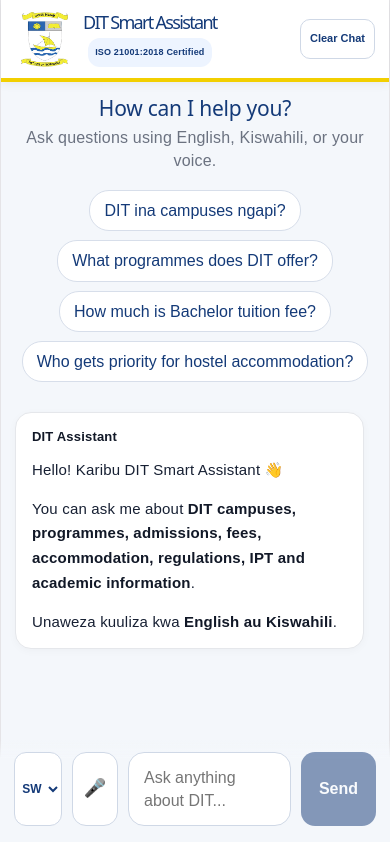
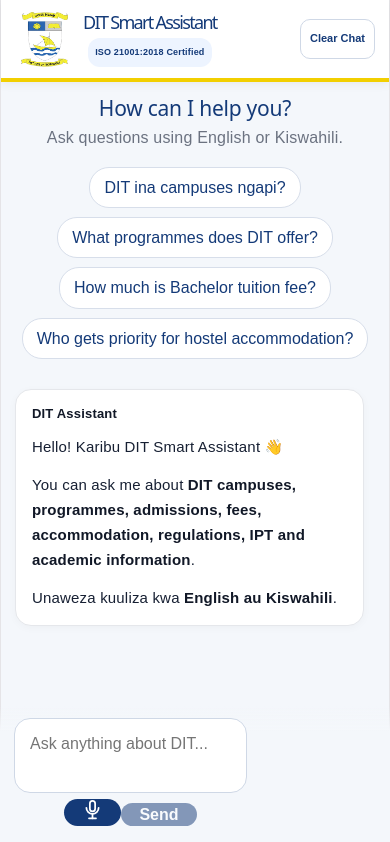
Before and after one commit to prettyglory/dit-smart-assistant, a React app in the folder frontend/: page / in a window 390 px wide. Shown: the top 842 px of the page. Built offline with nearby package versions, Linux system fonts and the light colour scheme; no server answers; the HTML template or start-up script is replaced by a standard one.

Commit message:
Refine voice input with integrated microphone composer

```diff
--- a/frontend/src/App.jsx
+++ b/frontend/src/App.jsx
@@ -16,13 +16,16 @@
 
 const initialMessage = {
   role: "assistant",
+
   text:
     "Hello! Karibu DIT Smart Assistant 👋\n\n" +
     "You can ask me about **DIT campuses, programmes, " +
     "admissions, fees, accommodation, regulations, " +
     "IPT and academic information**.\n\n" +
     "Unaweza kuuliza kwa **English au Kiswahili**.",
+
   sources: [],
+
   feedback: null,
 };
 
@@ -49,12 +52,10 @@
   const [isListening, setIsListening] =
     useState(false);
 
-  const [voiceLanguage, setVoiceLanguage] =
-    useState("sw-TZ");
-
-  // Speaker
+  // Text-to-speech
   const [speakingIndex, setSpeakingIndex] =
     useState(null);
+
 
   const messagesEndRef =
     useRef(null);
@@ -63,6 +64,10 @@
     useRef(null);
 
 
+  // =====================================
+  // AUTO SCROLL
+  // =====================================
+
   useEffect(() => {
     messagesEndRef.current?.scrollIntoView({
       behavior: "smooth",
@@ -70,12 +75,17 @@
   }, [messages, loading]);
 
 
-  // Stop microphone and speaker when component closes
+  // =====================================
+  // CLEAN UP VOICE SERVICES
+  // =====================================
+
   useEffect(() => {
     return () => {
       recognitionRef.current?.stop();
 
-      if ("speechSynthesis" in window) {
+      if (
+        "speechSynthesis" in window
+      ) {
         window.speechSynthesis.cancel();
       }
     };
@@ -91,6 +101,7 @@
       window.SpeechRecognition ||
       window.webkitSpeechRecognition;
 
+
     if (!SpeechRecognition) {
       alert(
         "Voice recognition is not supported by this browser. " +
@@ -101,11 +112,9 @@
     }
 
 
-    // Stop if already listening
+    // Stop microphone if currently listening
     if (isListening) {
       recognitionRef.current?.stop();
-
-      setIsListening(false);
 
       return;
     }
@@ -114,8 +123,15 @@
     const recognition =
       new SpeechRecognition();
 
+
+    /*
+      Use browser/device language automatically.
+      No SW/EN selector is shown in the interface.
+    */
     recognition.lang =
-      voiceLanguage;
+      navigator.language ||
+      "en-US";
+
 
     recognition.continuous =
       false;
@@ -139,7 +155,20 @@
         event.results[0][0]
           .transcript;
 
-      setInput(transcript);
+
+      setInput(
+        (currentInput) => {
+          if (
+            currentInput.trim()
+          ) {
+            return (
+              `${currentInput.trim()} ${transcript}`
+            );
+          }
+
+          return transcript;
+        }
+      );
     };
 
 
@@ -151,7 +180,9 @@
         event.error
       );
 
+
       setIsListening(false);
+
 
       if (
         event.error ===
@@ -160,6 +191,16 @@
         alert(
           "Microphone permission was denied. " +
           "Please allow microphone access in your browser."
+        );
+      }
+
+
+      if (
+        event.error ===
+        "no-speech"
+      ) {
+        console.log(
+          "No speech was detected."
         );
       }
     };
@@ -173,12 +214,22 @@
     recognitionRef.current =
       recognition;
 
+
+    try {
       recognition.start();
+    } catch (error) {
+      console.error(
+        "Could not start microphone:",
+        error
+      );
+
+      setIsListening(false);
+    }
   };
 
 
   // =====================================
-  // SPEAKER / TEXT TO SPEECH
+  // CLEAN MARKDOWN FOR SPEAKER
   // =====================================
 
   const cleanTextForSpeech = (
@@ -189,12 +240,19 @@
       .replace(/\*\*/g, "")
       .replace(/\*/g, "")
       .replace(/`/g, "")
-      .replace(/\[(.*?)\]\(.*?\)/g, "$1")
+      .replace(
+        /\[(.*?)\]\(.*?\)/g,
+        "$1"
+      )
       .replace(/[-•]\s/g, "")
       .replace(/\n+/g, ". ")
       .trim();
   };
 
+
+  // =====================================
+  // DETECT LANGUAGE FOR SPEAKER
+  // =====================================
 
   const detectSpeechLanguage = (
     text
@@ -202,28 +260,35 @@
     const lower =
       text.toLowerCase();
 
+
     const swahiliWords = [
-      "na ",
-      "kwa ",
-      "ya ",
-      "ni ",
-      "katika ",
-      "wanafunzi",
-      "kujiunga",
-      "ada",
-      "masomo",
-      "programu",
-      "chuo",
-      "kampasi",
-      "sifa",
-      "tafadhali",
+      " kwa ",
+      " ya ",
+      " ni ",
+      " katika ",
+      " wanafunzi",
+      " kujiunga",
+      " ada",
+      " masomo",
+      " chuo",
+      " kampasi",
+      " sifa",
+      " tafadhali",
+      " mwanafunzi",
+      " programu",
+      " unaweza",
+      " zinazotolewa",
     ];
+
+
+    const paddedText =
+      ` ${lower} `;
 
 
     const hasSwahili =
       swahiliWords.some(
         (word) =>
-          lower.includes(word)
+          paddedText.includes(word)
       );
 
 
@@ -232,6 +297,10 @@
       : "en-US";
   };
 
+
+  // =====================================
+  // TEXT TO SPEECH
+  // =====================================
 
   const speakMessage = (
     text,
@@ -251,7 +320,7 @@
     }
 
 
-    // Clicking same speaker stops it
+    // Same button = stop
     if (
       speakingIndex === index
     ) {
@@ -263,7 +332,7 @@
     }
 
 
-    // Stop any previous speech
+    // Stop previous speech
     window.speechSynthesis.cancel();
 
 
@@ -271,6 +340,11 @@
       cleanTextForSpeech(
         text
       );
+
+
+    if (!cleanText) {
+      return;
+    }
 
 
     const utterance =
@@ -298,10 +372,15 @@
       1;
 
 
-    // Try to select matching browser voice
     const voices =
       window.speechSynthesis
         .getVoices();
+
+
+    const languagePrefix =
+      language
+        .split("-")[0]
+        .toLowerCase();
 
 
     const preferredVoice =
@@ -310,9 +389,7 @@
           voice.lang
             .toLowerCase()
             .startsWith(
-              language
-                .split("-")[0]
-                .toLowerCase()
+              languagePrefix
             )
       );
 
@@ -364,6 +441,7 @@
     const question =
       questionText.trim();
 
+
     if (
       !question ||
       loading
@@ -372,17 +450,20 @@
     }
 
 
-    // Stop speaking when a new question is sent
+    // Stop microphone
+    if (isListening) {
+      recognitionRef.current?.stop();
+    }
+
+
+    // Stop speaker
     if (
       "speechSynthesis"
       in window
     ) {
-      window.speechSynthesis
-        .cancel();
+      window.speechSynthesis.cancel();
 
-      setSpeakingIndex(
-        null
-      );
+      setSpeakingIndex(null);
     }
 
 
@@ -402,8 +483,11 @@
 
     const userMessage = {
       role: "user",
+
       text: question,
+
       sources: [],
+
       feedback: null,
     };
 
@@ -414,6 +498,7 @@
         userMessage,
       ]
     );
+
 
     setInput("");
 
@@ -481,19 +566,19 @@
         ]
       );
     } finally {
-      setLoading(
-        false
-      );
+      setLoading(false);
     }
   };
 
 
   const sendMessage = () => {
-    sendQuestion(
-      input
-    );
+    sendQuestion(input);
   };
 
+
+  // =====================================
+  // CLEAR CHAT
+  // =====================================
 
   const clearChat = () => {
     setMessages([
@@ -502,23 +587,27 @@
 
     setInput("");
 
+
     recognitionRef.current?.stop();
 
     setIsListening(false);
+
 
     if (
       "speechSynthesis"
       in window
     ) {
-      window.speechSynthesis
-        .cancel();
+      window.speechSynthesis.cancel();
     }
 
-    setSpeakingIndex(
-      null
-    );
+
+    setSpeakingIndex(null);
   };
 
+
+  // =====================================
+  // FEEDBACK
+  // =====================================
 
   const handleFeedback = (
     messageIndex,
@@ -538,6 +627,7 @@
               return message;
             }
 
+
             return {
               ...message,
 
@@ -552,6 +642,10 @@
     );
   };
 
+
+  // =====================================
+  // ENTER TO SEND
+  // =====================================
 
   const handleKeyDown = (
     event
@@ -571,6 +665,8 @@
   return (
     <div className="app">
 
+      {/* ================= HEADER ================= */}
+
       <header className="header">
 
         <div className="brand">
@@ -588,10 +684,12 @@
               DIT Smart Assistant
             </h1>
 
+
             <p>
               Dar es Salaam Institute
               of Technology
             </p>
+
 
             <div className="certification">
               ISO 21001:2018 Certified
@@ -628,7 +726,11 @@
       </header>
 
 
+      {/* ================= CHAT ================= */}
+
       <main className="chat-container">
+
+        {/* ================= WELCOME ================= */}
 
         <div className="welcome">
 
@@ -636,10 +738,10 @@
             How can I help you?
           </h2>
 
+
           <p>
             Ask questions using
-            English, Kiswahili,
-            or your voice.
+            English or Kiswahili.
           </p>
 
 
@@ -668,6 +770,8 @@
 
         </div>
 
+
+        {/* ================= MESSAGES ================= */}
 
         <div className="messages">
 
@@ -713,6 +817,8 @@
 
                   </div>
 
+
+                  {/* =============== SOURCES =============== */}
 
                   {message.sources?.length >
                     0 && (
@@ -769,12 +875,14 @@
                             <div className="source-meta">
 
                               {source.page && (
+
                                 <span>
                                   Page{" "}
                                   {
                                     source.page
                                   }
                                 </span>
+
                               )}
 
 
@@ -805,6 +913,8 @@
                   )}
 
 
+                  {/* =============== SPEAKER =============== */}
+
                   {message.role ===
                     "assistant" &&
                     index !== 0 && (
@@ -812,6 +922,7 @@
                     <div className="assistant-actions">
 
                       <button
+                        type="button"
                         className={
                           speakingIndex ===
                           index
@@ -844,6 +955,8 @@
                   )}
 
 
+                  {/* =============== FEEDBACK =============== */}
+
                   {message.role ===
                     "assistant" &&
                     index !== 0 && (
@@ -868,6 +981,7 @@
                             "positive"
                           )
                         }
+                        aria-label="Helpful answer"
                         title="Helpful"
                       >
                         👍
@@ -887,6 +1001,7 @@
                             "negative"
                           )
                         }
+                        aria-label="Not helpful answer"
                         title="Not helpful"
                       >
                         👎
@@ -894,9 +1009,11 @@
 
 
                       {message.feedback && (
+
                         <span className="feedback-thanks">
                           Thanks for your feedback.
                         </span>
+
                       )}
 
                     </div>
@@ -911,6 +1028,8 @@
           )}
 
 
+          {/* ================= LOADING ================= */}
+
           {loading && (
 
             <div className="message-row assistant">
@@ -920,6 +1039,7 @@
                 <div className="message-label">
                   DIT Assistant
                 </div>
+
 
                 <div className="typing">
                   Searching verified DIT information...
@@ -939,6 +1059,8 @@
         </div>
 
 
+        {/* ================= DISCLAIMER ================= */}
+
         <div className="disclaimer">
 
           DIT Smart Assistant provides
@@ -952,50 +1074,11 @@
         </div>
 
 
+        {/* ================= INPUT ================= */}
+
         <div className="input-area">
 
-          <select
-            className="voice-language"
-            value={voiceLanguage}
-            onChange={(event) =>
-              setVoiceLanguage(
-                event.target.value
-              )
-            }
-            title="Voice language"
-          >
-            <option value="sw-TZ">
-              SW
-            </option>
-
-            <option value="en-US">
-              EN
-            </option>
-          </select>
-
-
-          <button
-            type="button"
-            className={
-              isListening
-                ? "mic-button listening"
-                : "mic-button"
-            }
-            onClick={
-              startVoiceInput
-            }
-            disabled={loading}
-            title={
-              isListening
-                ? "Stop listening"
-                : "Speak your question"
-            }
-          >
-            {isListening
-              ? "⏹"
-              : "🎤"}
-          </button>
-
+          <div className="composer">
 
             <textarea
               value={input}
@@ -1016,7 +1099,80 @@
             />
 
 
+            <div className="composer-actions">
+
+              {/* Normal outline microphone */}
+
               <button
+                type="button"
+                className={
+                  isListening
+                    ? "voice-button listening"
+                    : "voice-button"
+                }
+                onClick={
+                  startVoiceInput
+                }
+                disabled={loading}
+                title={
+                  isListening
+                    ? "Stop listening"
+                    : "Use voice"
+                }
+                aria-label="Use microphone"
+              >
+
+                {isListening ? (
+
+                  <span
+                    className="voice-stop"
+                  />
+
+                ) : (
+
+                  <svg
+                    viewBox="0 0 24 24"
+                    width="21"
+                    height="21"
+                    fill="none"
+                    stroke="currentColor"
+                    strokeWidth="2"
+                    strokeLinecap="round"
+                    strokeLinejoin="round"
+                    aria-hidden="true"
+                  >
+
+                    <rect
+                      x="9"
+                      y="2"
+                      width="6"
+                      height="12"
+                      rx="3"
+                    />
+
+                    <path
+                      d="M5 10a7 7 0 0 0 14 0"
+                    />
+
+                    <path
+                      d="M12 17v5"
+                    />
+
+                    <path
+                      d="M8 22h8"
+                    />
+
+                  </svg>
+
+                )}
+
+              </button>
+
+
+              {/* Send */}
+
+              <button
+                type="button"
                 className="send-button"
                 onClick={
                   sendMessage
@@ -1031,6 +1187,10 @@
 
             </div>
 
+          </div>
+
+        </div>
+
       </main>
 
     </div>
```
Lines whose indentation alone changed are shown as unchanged.
